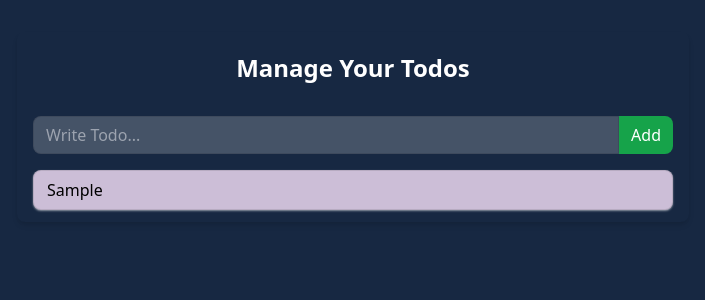
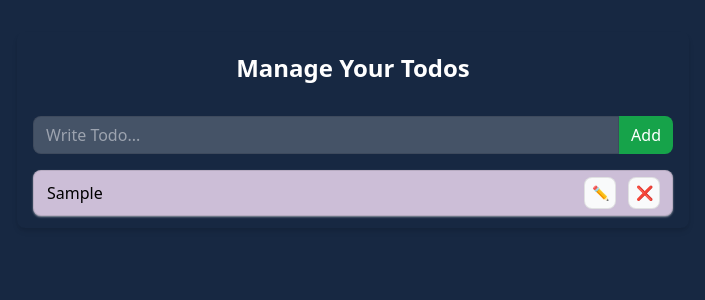
Before and after one commit to magarvikas01/To-do, a React (Vite) app: page / in a window 1280 px wide. Both pictures are taken after typing "Sample" into the empty fields and a click on the button "Add". Shown: the top 300 px of the page, without its empty margins (287-992 px from the left). Built offline with nearby package versions, Linux system fonts and the light colour scheme.

Commit message:
Update & Delete Functionality

```diff
--- a/src/App.jsx
+++ b/src/App.jsx
@@ -12,6 +12,15 @@ function App() {
     setTodos((prev) => [{id: Date.now(), ...todo}, ...prev] )
   }
 
+  const updateTodo = (id, todo) => {
+    setTodos((prev) => prev.map((prevTodo) => (prevTodo.id === id ? todo : prevTodo )))
+
+
+  }
+
+  const deleteTodo = (id) => {
+    setTodos((prev) => prev.filter((todo) => todo.id !== id))
+  }
 
   useEffect(() => {
     const todos = JSON.parse(localStorage.getItem("todos"))
@@ -29,7 +38,7 @@ function App() {
 
 
   return (
-    <TodoProvider value={{todos, addTodo}}>
+    <TodoProvider value={{todos, addTodo, updateTodo, deleteTodo}}>
       <div className="bg-[#172842] min-h-screen py-8">
                 <div className="w-full max-w-2xl mx-auto shadow-md rounded-lg px-4 py-3 text-white">
                     <h1 className="text-2xl font-bold text-center mb-8 mt-2">Manage Your Todos</h1>
--- a/src/components/TodoItem.jsx
+++ b/src/components/TodoItem.jsx
@@ -4,14 +4,18 @@ import { useTodo } from '../contexts/TodoContext';
 function TodoItem({ todo }) {
   const [isTodoEditable, setIsTodoEditable] = useState(false)
   const [todoMsg, setTodoMsg] = useState(todo.todo)
+  const {updateTodo, deleteTodo} = useTodo()
+
+  const editTodo = () => {
+    updateTodo(todo.id, {...todo, todo: todoMsg})
+    setIsTodoEditable(false)
+  }
+
 
   return (
       <div
-          className={`flex border border-black/10 rounded-lg px-3 py-1.5 gap-x-3 shadow-sm shadow-white/50 duration-300  text-black ${
-              todo.completed ? "bg-[#c6e9a7]" : "bg-[#ccbed7]"
-          }`}
+          className={`flex border border-black/10 rounded-lg px-3 py-1.5 gap-x-3 shadow-sm shadow-white/50 duration-300  text-black bg-[#ccbed7]`}
       >
-
           <input
               type="text"
               className={`border outline-none w-full bg-transparent rounded-lg ${
@@ -23,6 +27,26 @@ function TodoItem({ todo }) {
           />
           {/* Edit, Save Button */}
 
+          <button
+              className="inline-flex w-8 h-8 rounded-lg text-sm border border-black/10 justify-center items-center bg-gray-50 hover:bg-gray-100 shrink-0 disabled:opacity-50"
+              onClick={() => {
+                  if (todo.completed) return;
+
+                  if (isTodoEditable) {
+                      editTodo();
+                  } else setIsTodoEditable((prev) => !prev);
+              }}
+              disabled={todo.completed}
+          >
+              {isTodoEditable ? "📁" : "✏️"}
+          </button>
+          {/* Delete Todo Button */}
+          <button
+              className="inline-flex w-8 h-8 rounded-lg text-sm border border-black/10 justify-center items-center bg-gray-50 hover:bg-gray-100 shrink-0"
+              onClick={() => deleteTodo(todo.id)}
+          >
+              ❌
+          </button>
       </div>
   );
 }
--- a/src/contexts/TodoContext.jsx
+++ b/src/contexts/TodoContext.jsx
@@ -6,8 +6,11 @@ export const TodoContext = createContext({
             id: 1,
             todo: " Todo msg",
         }
+
     ],
-    addTodo: (todo) => {}
+    addTodo: (todo) => {},
+    updateTodo: (id, todo) => {},
+    deleteTodo: (id) => {},
 })
 
 
```
